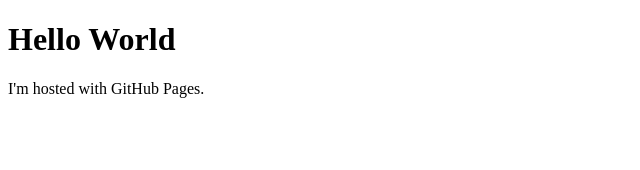
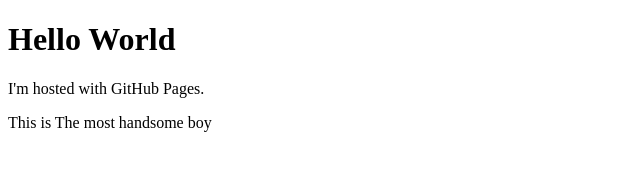
Before and after one commit to Elvificent/Elvificent.github.io, a plain HTML site: page index.html in a window 1280 px wide. Shown: the whole page, without its empty margins (0-640 px from the left). Drawn offline with Linux system fonts and the light colour scheme.

Commit message:
Update index.html

```diff
--- a/index.html
+++ b/index.html
@@ -3,5 +3,6 @@
 <body>
 <h1>Hello World</h1>
 <p>I'm hosted with GitHub Pages.</p>
+<p>This is The most handsome boy</p>
 </body>
 </html>
```
